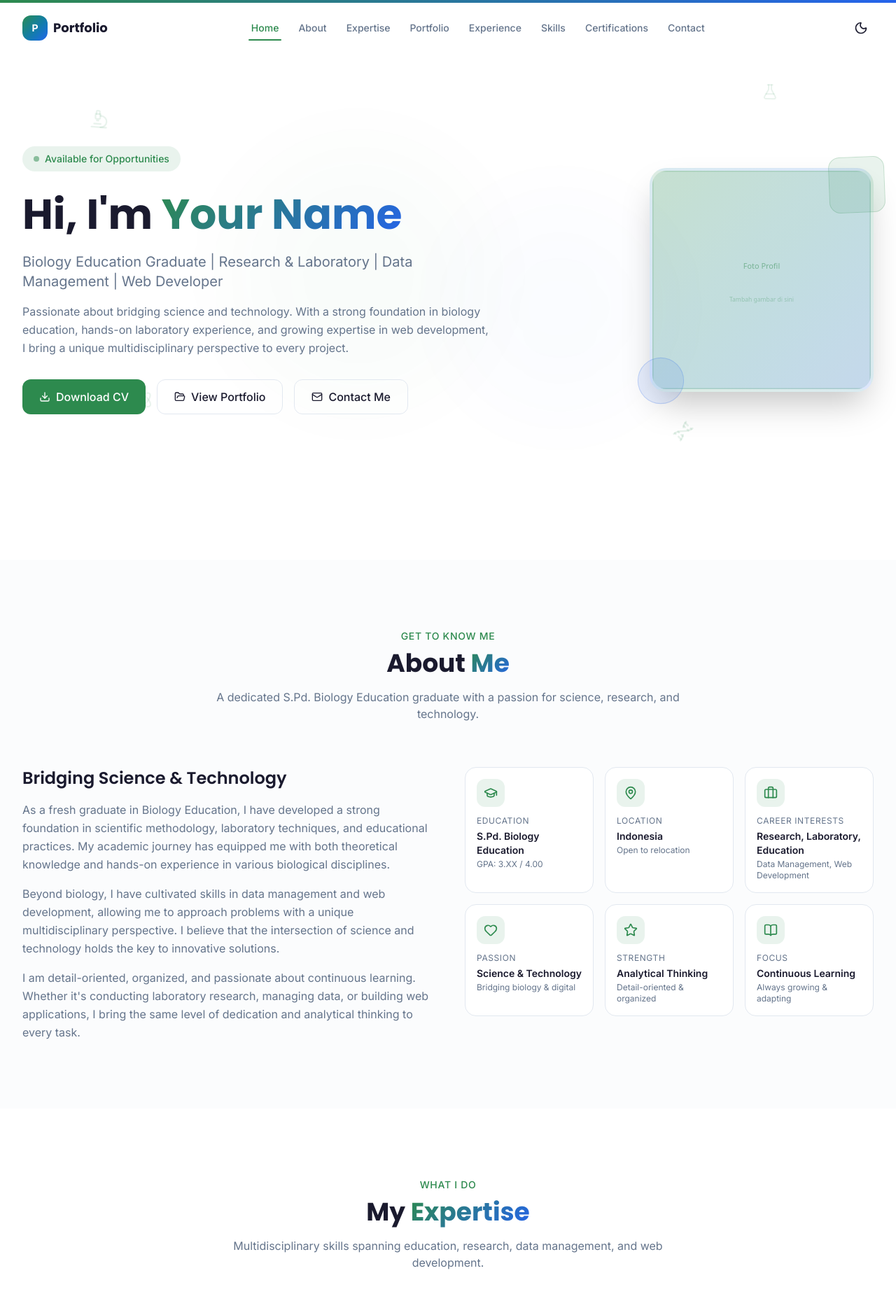
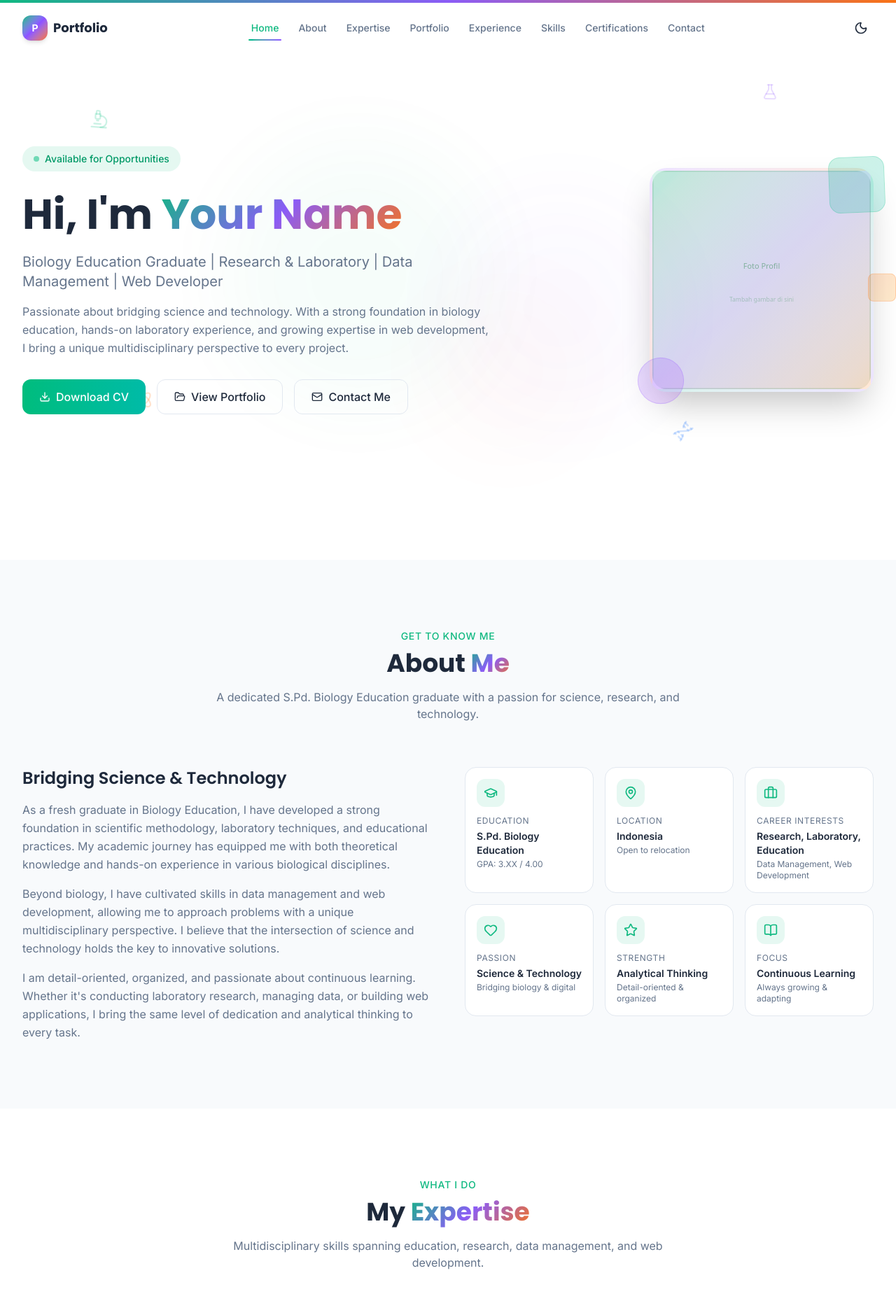
Before and after one commit to eronmen20/Portfolio, a Next.js app: page / in a window 1280 px wide. Shown: the top 1879 px of the page at 70% size. Built offline with nearby package versions, Linux system fonts and the light colour scheme.

Commit message:
style: colorful minimal palette - emerald/violet/orange gradients across all components

```diff
--- a/src/app/globals.css
+++ b/src/app/globals.css
@@ -2,39 +2,43 @@
 
 :root {
   --background: #ffffff;
-  --foreground: #1a1a2e;
-  --primary: #2d8a4e;
-  --primary-light: #4ade80;
-  --primary-dark: #166534;
-  --accent: #2563eb;
-  --accent-light: #60a5fa;
-  --accent-dark: #1d4ed8;
-  --muted: #f8fafc;
+  --foreground: #1e293b;
+  --primary: #10b981;
+  --primary-light: #34d399;
+  --primary-dark: #059669;
+  --accent: #8b5cf6;
+  --accent-light: #a78bfa;
+  --accent-dark: #7c3aed;
+  --secondary: #f97316;
+  --secondary-light: #fb923c;
+  --muted: #f1f5f9;
   --muted-foreground: #64748b;
   --card: #ffffff;
-  --card-foreground: #1a1a2e;
+  --card-foreground: #1e293b;
   --border: #e2e8f0;
-  --ring: #2d8a4e;
-  --glass: rgba(255, 255, 255, 0.7);
-  --glass-border: rgba(255, 255, 255, 0.3);
+  --ring: #10b981;
+  --glass: rgba(255, 255, 255, 0.8);
+  --glass-border: rgba(255, 255, 255, 0.4);
 }
 
 .dark {
   --background: #0f172a;
   --foreground: #f1f5f9;
-  --primary: #4ade80;
-  --primary-light: #86efac;
-  --primary-dark: #22c55e;
-  --accent: #60a5fa;
-  --accent-light: #93c5fd;
-  --accent-dark: #3b82f6;
+  --primary: #34d399;
+  --primary-light: #6ee7b7;
+  --primary-dark: #10b981;
+  --accent: #a78bfa;
+  --accent-light: #c4b5fd;
+  --accent-dark: #8b5cf6;
+  --secondary: #fb923c;
+  --secondary-light: #fdba74;
   --muted: #1e293b;
   --muted-foreground: #94a3b8;
   --card: #1e293b;
   --card-foreground: #f1f5f9;
   --border: #334155;
-  --ring: #4ade80;
-  --glass: rgba(15, 23, 42, 0.7);
+  --ring: #34d399;
+  --glass: rgba(15, 23, 42, 0.8);
   --glass-border: rgba(51, 65, 85, 0.5);
 }
 
@@ -47,6 +51,8 @@
   --color-accent: var(--accent);
   --color-accent-light: var(--accent-light);
   --color-accent-dark: var(--accent-dark);
+  --color-secondary: var(--secondary);
+  --color-secondary-light: var(--secondary-light);
   --color-muted: var(--muted);
   --color-muted-foreground: var(--muted-foreground);
   --color-card: var(--card);
@@ -75,7 +81,7 @@ h1, h2, h3, h4, h5, h6 {
 }
 
 ::selection {
-  background: var(--primary);
+  background: var(--accent);
   color: white;
 }
 
@@ -89,12 +95,12 @@ h1, h2, h3, h4, h5, h6 {
 }
 
 ::-webkit-scrollbar-thumb {
-  background: var(--primary);
+  background: linear-gradient(180deg, var(--primary), var(--accent));
   border-radius: 4px;
 }
 
 ::-webkit-scrollbar-thumb:hover {
-  background: var(--primary-dark);
+  background: linear-gradient(180deg, var(--primary-dark), var(--accent-dark));
 }
 
 /* Glassmorphism utility */
@@ -105,9 +111,9 @@ h1, h2, h3, h4, h5, h6 {
   border: 1px solid var(--glass-border);
 }
 
-/* Gradient text */
+/* Gradient text - colorful */
 .gradient-text {
-  background: linear-gradient(135deg, var(--primary), var(--accent));
+  background: linear-gradient(135deg, var(--primary), var(--accent), var(--secondary));
   -webkit-background-clip: text;
   -webkit-text-fill-color: transparent;
   background-clip: text;
--- a/src/components/BackToTop.tsx
+++ b/src/components/BackToTop.tsx
@@ -27,7 +27,7 @@ export default function BackToTop() {
           animate={{ opacity: 1, scale: 1 }}
           exit={{ opacity: 0, scale: 0.5 }}
           onClick={scrollToTop}
-          className="fixed bottom-8 right-8 z-50 p-3 rounded-full bg-primary text-white shadow-lg hover:shadow-xl transition-shadow cursor-pointer"
+          className="fixed bottom-8 right-8 z-50 p-3 rounded-full bg-gradient-to-br from-emerald-500 via-violet-500 to-orange-500 text-white shadow-lg hover:shadow-xl transition-shadow cursor-pointer"
           whileHover={{ y: -3 }}
           whileTap={{ scale: 0.9 }}
           aria-label="Back to top"
--- a/src/components/Expertise.tsx
+++ b/src/components/Expertise.tsx
@@ -12,17 +12,24 @@ const iconMap: Record<string, React.ElementType> = {
 };
 
 const colorMap: Record<string, string> = {
-  Education: "from-green-500 to-emerald-600",
-  "Research & Laboratory": "from-blue-500 to-cyan-600",
-  "Data Management": "from-purple-500 to-violet-600",
-  "Web Development": "from-orange-500 to-amber-600",
+  Education: "from-emerald-500 to-teal-500",
+  "Research & Laboratory": "from-blue-500 to-cyan-500",
+  "Data Management": "from-violet-500 to-purple-500",
+  "Web Development": "from-orange-500 to-amber-500",
 };
 
 const bgMap: Record<string, string> = {
-  Education: "bg-green-50 dark:bg-green-950/30",
+  Education: "bg-emerald-50 dark:bg-emerald-950/30",
   "Research & Laboratory": "bg-blue-50 dark:bg-blue-950/30",
-  "Data Management": "bg-purple-50 dark:bg-purple-950/30",
+  "Data Management": "bg-violet-50 dark:bg-violet-950/30",
   "Web Development": "bg-orange-50 dark:bg-orange-950/30",
+};
+
+const borderMap: Record<string, string> = {
+  Education: "hover:border-emerald-400/40",
+  "Research & Laboratory": "hover:border-blue-400/40",
+  "Data Management": "hover:border-violet-400/40",
+  "Web Development": "hover:border-orange-400/40",
 };
 
 export default function Expertise() {
@@ -55,6 +62,7 @@ export default function Expertise() {
             const Icon = iconMap[item.title] || Code;
             const color = colorMap[item.title] || "from-gray-500 to-gray-600";
             const bg = bgMap[item.title] || "bg-gray-50 dark:bg-gray-950/30";
+            const borderHover = borderMap[item.title] || "hover:border-gray-400/40";
 
             return (
               <motion.div
@@ -63,18 +71,18 @@ export default function Expertise() {
                 whileInView={{ opacity: 1, y: 0 }}
                 viewport={{ once: true }}
                 transition={{ delay: i * 0.15, duration: 0.5 }}
-                className="group relative p-6 rounded-2xl bg-card border border-border hover:border-primary/30 hover:shadow-xl transition-all duration-300 overflow-hidden"
+                className={`group relative p-6 rounded-2xl bg-card border border-border ${borderHover} hover:shadow-xl transition-all duration-300 overflow-hidden`}
               >
-                {/* Gradient accent */}
+                {/* Colorful top accent bar - always visible */}
                 <div
-                  className={`absolute top-0 left-0 right-0 h-1 bg-gradient-to-r ${color} opacity-0 group-hover:opacity-100 transition-opacity`}
+                  className={`absolute top-0 left-0 right-0 h-1 bg-gradient-to-r ${color}`}
                 />
 
                 <div className="flex items-start gap-4">
                   <div
-                    className={`flex-shrink-0 w-14 h-14 rounded-2xl ${bg} flex items-center justify-center group-hover:scale-110 transition-transform`}
+                    className={`flex-shrink-0 w-14 h-14 rounded-2xl bg-gradient-to-br ${color} flex items-center justify-center group-hover:scale-110 transition-transform shadow-md`}
                   >
-                    <Icon className="w-7 h-7 text-primary" />
+                    <Icon className="w-7 h-7 text-white" />
                   </div>
 
                   <div className="flex-1 min-w-0">
@@ -90,7 +98,7 @@ export default function Expertise() {
                       {item.skills.map((skill) => (
                         <span
                           key={skill}
-                          className="px-3 py-1 text-xs font-medium rounded-full bg-muted text-muted-foreground border border-border hover:border-primary/30 hover:text-primary transition-colors"
+                          className={`px-3 py-1 text-xs font-medium rounded-full ${bg} text-foreground border border-border transition-colors`}
                         >
                           {skill}
                         </span>
--- a/src/components/Footer.tsx
+++ b/src/components/Footer.tsx
@@ -48,12 +48,11 @@ export default function Footer() {
   return (
     <footer className="relative bg-card border-t border-border">
       <div className="max-w-7xl mx-auto px-4 sm:px-6 lg:px-8">
-        {/* Main Footer */}
         <div className="py-12 grid md:grid-cols-3 gap-8">
           {/* Brand */}
           <div>
             <div className="flex items-center gap-2 mb-4">
-              <div className="w-9 h-9 rounded-xl bg-gradient-to-br from-primary to-accent flex items-center justify-center">
+              <div className="w-9 h-9 rounded-xl bg-gradient-to-br from-emerald-500 via-violet-500 to-orange-500 flex items-center justify-center shadow-md">
                 <span className="text-white font-bold text-sm">P</span>
               </div>
               <span className="font-heading font-bold text-lg">Portfolio</span>
@@ -63,7 +62,6 @@ export default function Footer() {
               technology. Open to new opportunities and collaborations.
             </p>
 
-            {/* Social Icons */}
             <div className="flex gap-3">
               {socialLinks.map((social) => (
                 <a
@@ -108,7 +106,6 @@ export default function Footer() {
           </div>
         </div>
 
-        {/* Copyright */}
         <div className="py-6 border-t border-border flex flex-col sm:flex-row items-center justify-between gap-4">
           <p className="text-sm text-muted-foreground">
             &copy; {new Date().getFullYear()} Portfolio. All rights reserved.
--- a/src/components/Hero.tsx
+++ b/src/components/Hero.tsx
@@ -5,10 +5,10 @@ import { Download, FolderOpen, Mail, Microscope, FlaskConical, Dna, Atom } from
 import profile from "@/data/profile.json";
 
 const floatingIcons = [
-  { Icon: Microscope, x: "10%", y: "20%", delay: 0, size: 28 },
-  { Icon: FlaskConical, x: "85%", y: "15%", delay: 0.5, size: 24 },
-  { Icon: Dna, x: "75%", y: "75%", delay: 1, size: 32 },
-  { Icon: Atom, x: "15%", y: "70%", delay: 1.5, size: 26 },
+  { Icon: Microscope, x: "10%", y: "20%", delay: 0, size: 28, color: "text-emerald-500/20" },
+  { Icon: FlaskConical, x: "85%", y: "15%", delay: 0.5, size: 24, color: "text-violet-500/20" },
+  { Icon: Dna, x: "75%", y: "75%", delay: 1, size: 32, color: "text-blue-500/20" },
+  { Icon: Atom, x: "15%", y: "70%", delay: 1.5, size: 26, color: "text-orange-500/20" },
 ];
 
 export default function Hero() {
@@ -19,10 +19,10 @@ export default function Hero() {
     >
       {/* Animated background elements */}
       <div className="absolute inset-0 overflow-hidden pointer-events-none">
-        {floatingIcons.map(({ Icon, x, y, delay, size }, i) => (
+        {floatingIcons.map(({ Icon, x, y, delay, size, color }, i) => (
           <motion.div
             key={i}
-            className="absolute text-primary/10 dark:text-primary/5"
+            className={`absolute ${color}`}
             style={{ left: x, top: y }}
             animate={{
               y: [0, -20, 0],
@@ -39,9 +39,10 @@ export default function Hero() {
           </motion.div>
         ))}
 
-        {/* Gradient orbs */}
-        <div className="absolute top-1/4 left-1/4 w-96 h-96 bg-primary/5 rounded-full blur-3xl animate-pulse-slow" />
-        <div className="absolute bottom-1/4 right-1/4 w-80 h-80 bg-accent/5 rounded-full blur-3xl animate-pulse-slow" style={{ animationDelay: "2s" }} />
+        {/* Colorful gradient orbs */}
+        <div className="absolute top-1/4 left-1/4 w-96 h-96 bg-emerald-500/8 rounded-full blur-3xl animate-pulse-slow" />
+        <div className="absolute bottom-1/4 right-1/4 w-80 h-80 bg-violet-500/8 rounded-full blur-3xl animate-pulse-slow" style={{ animationDelay: "2s" }} />
+        <div className="absolute top-1/2 right-1/3 w-64 h-64 bg-orange-500/5 rounded-full blur-3xl animate-pulse-slow" style={{ animationDelay: "4s" }} />
       </div>
 
       <div className="relative max-w-7xl mx-auto px-4 sm:px-6 lg:px-8 w-full">
@@ -57,9 +58,9 @@ export default function Hero() {
               initial={{ opacity: 0, y: 20 }}
               animate={{ opacity: 1, y: 0 }}
               transition={{ delay: 0.2 }}
-              className="inline-flex items-center gap-2 px-4 py-2 rounded-full bg-primary/10 text-primary text-sm font-medium mb-6"
+              className="inline-flex items-center gap-2 px-4 py-2 rounded-full bg-emerald-500/10 text-emerald-600 dark:text-emerald-400 text-sm font-medium mb-6"
             >
-              <span className="w-2 h-2 rounded-full bg-primary animate-pulse" />
+              <span className="w-2 h-2 rounded-full bg-emerald-500 animate-pulse" />
               {profile.status}
             </motion.div>
 
@@ -97,25 +98,24 @@ export default function Hero() {
               transition={{ delay: 0.6 }}
               className="flex flex-col sm:flex-row gap-4 justify-center lg:justify-start"
             >
-              {/* Download CV - langsung download PDF */}
               <a
                 href={profile.cvFile}
                 download
-                className="inline-flex items-center justify-center gap-2 px-6 py-3 rounded-xl bg-primary text-white font-medium hover:shadow-lg transition-all hover:-translate-y-0.5"
+                className="inline-flex items-center justify-center gap-2 px-6 py-3 rounded-xl bg-gradient-to-r from-emerald-500 to-teal-500 text-white font-medium hover:shadow-lg hover:shadow-emerald-500/25 transition-all hover:-translate-y-0.5"
               >
                 <Download className="w-4 h-4" />
                 Download CV
               </a>
               <a
                 href="#portfolio"
-                className="inline-flex items-center justify-center gap-2 px-6 py-3 rounded-xl border border-border text-foreground font-medium hover:bg-muted transition-all hover:-translate-y-0.5"
+                className="inline-flex items-center justify-center gap-2 px-6 py-3 rounded-xl border border-border text-foreground font-medium hover:bg-muted hover:border-violet-300 dark:hover:border-violet-700 transition-all hover:-translate-y-0.5"
               >
                 <FolderOpen className="w-4 h-4" />
                 View Portfolio
               </a>
               <a
                 href="#contact"
-                className="inline-flex items-center justify-center gap-2 px-6 py-3 rounded-xl border border-border text-foreground font-medium hover:bg-muted transition-all hover:-translate-y-0.5"
+                className="inline-flex items-center justify-center gap-2 px-6 py-3 rounded-xl border border-border text-foreground font-medium hover:bg-muted hover:border-orange-300 dark:hover:border-orange-700 transition-all hover:-translate-y-0.5"
               >
                 <Mail className="w-4 h-4" />
                 Contact Me
@@ -131,14 +131,13 @@ export default function Hero() {
             className="flex-shrink-0"
           >
             <div className="relative">
-              <div className="w-64 h-64 sm:w-80 sm:h-80 rounded-3xl bg-gradient-to-br from-primary/20 to-accent/20 flex items-center justify-center overflow-hidden border-4 border-white/20 shadow-2xl">
+              <div className="w-64 h-64 sm:w-80 sm:h-80 rounded-3xl bg-gradient-to-br from-emerald-500/20 via-violet-500/20 to-orange-500/20 flex items-center justify-center overflow-hidden border-4 border-white/20 shadow-2xl">
                 {/* eslint-disable-next-line @next/next/no-img-element */}
                 <img
                   src={profile.photo}
                   alt={profile.name}
                   className="w-full h-full object-cover"
                   onError={(e) => {
-                    // Fallback kalau gambar tidak ada
                     const target = e.target as HTMLImageElement;
                     target.style.display = "none";
                     const parent = target.parentElement;
@@ -146,10 +145,10 @@ export default function Hero() {
                       const fallback = document.createElement("div");
                       fallback.className = "fallback text-center p-8";
                       fallback.innerHTML = `
-                        <div style="width:96px;height:96px;margin:0 auto 16px;border-radius:50%;background:rgba(45,138,78,0.2);display:flex;align-items:center;justify-content:center">
+                        <div style="width:96px;height:96px;margin:0 auto 16px;border-radius:50%;background:linear-gradient(135deg,rgba(16,185,129,0.2),rgba(139,92,246,0.2));display:flex;align-items:center;justify-content:center">
                           <svg xmlns="http://www.w3.org/2000/svg" width="48" height="48" viewBox="0 0 24 24" fill="none" stroke="currentColor" stroke-width="2" stroke-linecap="round" stroke-linejoin="round" style="color:var(--primary)"><path d="M6 19h4"/><path d="M10 19h4"/><path d="M14 19h4"/><path d="M18 19h2"/><path d="M6 6h4"/><path d="M10 6h4"/><path d="M14 6h4"/><path d="M18 6h2"/><path d="M8 6V4"/><path d="M16 6V4"/><path d="M8 6v6"/><path d="M16 6v6"/></svg>
                         </div>
-                        <p style="font-size:14px;color:var(--muted-foreground)">Tambah foto di<br/><strong>public/images/profile.jpg</strong></p>
+                        <p style="font-size:14px;color:var(--muted-foreground)">Tambah foto di<br/><strong>public/images/profile.svg</strong></p>
                       `;
                       parent.appendChild(fallback);
                     }
@@ -157,16 +156,21 @@ export default function Hero() {
                 />
               </div>
 
-              {/* Decorative elements */}
+              {/* Colorful decorative elements */}
               <motion.div
-                className="absolute -top-4 -right-4 w-20 h-20 rounded-2xl bg-primary/10 border border-primary/20"
+                className="absolute -top-4 -right-4 w-20 h-20 rounded-2xl bg-gradient-to-br from-emerald-500/20 to-teal-500/20 border border-emerald-500/20"
                 animate={{ rotate: [0, 10, -10, 0] }}
                 transition={{ duration: 8, repeat: Infinity }}
               />
               <motion.div
-                className="absolute -bottom-4 -left-4 w-16 h-16 rounded-full bg-accent/10 border border-accent/20"
+                className="absolute -bottom-4 -left-4 w-16 h-16 rounded-full bg-gradient-to-br from-violet-500/20 to-purple-500/20 border border-violet-500/20"
                 animate={{ scale: [1, 1.1, 1] }}
                 transition={{ duration: 4, repeat: Infinity }}
+              />
+              <motion.div
+                className="absolute top-1/2 -right-8 w-10 h-10 rounded-lg bg-gradient-to-br from-orange-500/20 to-amber-500/20 border border-orange-500/20"
+                animate={{ y: [0, -10, 0] }}
+                transition={{ duration: 5, repeat: Infinity }}
               />
             </div>
           </motion.div>
--- a/src/components/Navbar.tsx
+++ b/src/components/Navbar.tsx
@@ -27,7 +27,6 @@ export default function Navbar() {
     const handleScroll = () => {
       setScrolled(window.scrollY > 50);
 
-      // Track active section
       const sections = navLinks.map((l) => l.href.slice(1));
       for (const id of [...sections].reverse()) {
         const el = document.getElementById(id);
@@ -60,14 +59,12 @@ export default function Navbar() {
         transition={{ duration: 0.5 }}
         className={cn(
           "fixed top-0 left-0 right-0 z-50 transition-all duration-300",
-          scrolled
-            ? "glass shadow-lg"
-            : "bg-transparent"
+          scrolled ? "glass shadow-lg" : "bg-transparent"
         )}
       >
         <div className="max-w-7xl mx-auto px-4 sm:px-6 lg:px-8">
           <div className="flex items-center justify-between h-16 md:h-20">
-            {/* Logo */}
+            {/* Logo - colorful gradient */}
             <a
               href="#home"
               onClick={(e) => {
@@ -76,12 +73,10 @@ export default function Navbar() {
               }}
               className="flex items-center gap-2"
             >
-              <div className="w-9 h-9 rounded-xl bg-gradient-to-br from-primary to-accent flex items-center justify-center">
+              <div className="w-9 h-9 rounded-xl bg-gradient-to-br from-emerald-500 via-violet-500 to-orange-500 flex items-center justify-center shadow-md">
                 <span className="text-white font-bold text-sm">P</span>
               </div>
-              <span className="font-heading font-bold text-lg">
-                Portfolio
-              </span>
+              <span className="font-heading font-bold text-lg">Portfolio</span>
             </a>
 
             {/* Desktop Nav */}
@@ -105,7 +100,7 @@ export default function Navbar() {
                   {activeSection === link.href.slice(1) && (
                     <motion.div
                       layoutId="activeNav"
-                      className="absolute bottom-0 left-2 right-2 h-0.5 bg-primary rounded-full"
+                      className="absolute bottom-0 left-2 right-2 h-0.5 bg-gradient-to-r from-emerald-500 to-violet-500 rounded-full"
                     />
                   )}
                 </a>
@@ -114,7 +109,6 @@ export default function Navbar() {
 
             {/* Right side */}
             <div className="flex items-center gap-2">
-              {/* Theme Toggle */}
               <button
                 onClick={toggleTheme}
                 className="p-2 rounded-lg hover:bg-muted transition-colors cursor-pointer"
@@ -127,7 +121,6 @@ export default function Navbar() {
                 )}
               </button>
 
-              {/* Mobile Menu Button */}
               <button
                 onClick={() => setMobileOpen(!mobileOpen)}
                 className="lg:hidden p-2 rounded-lg hover:bg-muted transition-colors cursor-pointer"
--- a/src/components/ScrollProgress.tsx
+++ b/src/components/ScrollProgress.tsx
@@ -15,7 +15,7 @@ export default function ScrollProgress() {
       className="fixed top-0 left-0 right-0 h-1 z-[100] origin-left"
       style={{
         scaleX,
-        background: "linear-gradient(90deg, var(--primary), var(--accent))",
+        background: "linear-gradient(90deg, #10b981, #8b5cf6, #f97316)",
       }}
     />
   );
--- a/src/components/Skills.tsx
+++ b/src/components/Skills.tsx
@@ -13,11 +13,19 @@ const iconMap: Record<string, React.ElementType> = {
 };
 
 const colorMap: Record<string, string> = {
-  "Laboratory Skills": "from-blue-500 to-cyan-500",
-  "Research Skills": "from-green-500 to-emerald-500",
-  "Data Management": "from-purple-500 to-violet-500",
-  "Web Development": "from-orange-500 to-amber-500",
-  "Soft Skills": "from-pink-500 to-rose-500",
+  "Laboratory Skills": "from-blue-500 to-cyan-400",
+  "Research Skills": "from-emerald-500 to-teal-400",
+  "Data Management": "from-violet-500 to-purple-400",
+  "Web Development": "from-orange-500 to-amber-400",
+  "Soft Skills": "from-pink-500 to-rose-400",
+};
+
+const chipColorMap: Record<string, string> = {
+  "Laboratory Skills": "bg-blue-50 dark:bg-blue-950/30 border-blue-200 dark:border-blue-800/30",
+  "Research Skills": "bg-emerald-50 dark:bg-emerald-950/30 border-emerald-200 dark:border-emerald-800/30",
+  "Data Management": "bg-violet-50 dark:bg-violet-950/30 border-violet-200 dark:border-violet-800/30",
+  "Web Development": "bg-orange-50 dark:bg-orange-950/30 border-orange-200 dark:border-orange-800/30",
+  "Soft Skills": "bg-pink-50 dark:bg-pink-950/30 border-pink-200 dark:border-pink-800/30",
 };
 
 export default function Skills() {
@@ -50,6 +58,7 @@ export default function Skills() {
           {data.categories.map((cat, i) => {
             const Icon = iconMap[cat.title] || Code;
             const color = colorMap[cat.title] || "from-gray-500 to-gray-600";
+            const chipColor = chipColorMap[cat.title] || "bg-gray-50 dark:bg-gray-950/30";
 
             return (
               <motion.div
@@ -62,7 +71,7 @@ export default function Skills() {
               >
                 <div className="flex items-center gap-3 mb-5">
                   <div
-                    className={`w-11 h-11 rounded-xl bg-gradient-to-br ${color} flex items-center justify-center group-hover:scale-110 transition-transform`}
+                    className={`w-11 h-11 rounded-xl bg-gradient-to-br ${color} flex items-center justify-center group-hover:scale-110 transition-transform shadow-md`}
                   >
                     <Icon className="w-5 h-5 text-white" />
                   </div>
@@ -71,7 +80,7 @@ export default function Skills() {
                   </h3>
                 </div>
 
-                {/* Skill Chips */}
+                {/* Skill Chips with color */}
                 <div className="flex flex-wrap gap-2">
                   {cat.skills.map((skill, j) => (
                     <motion.span
@@ -80,7 +89,7 @@ export default function Skills() {
                       whileInView={{ opacity: 1, scale: 1 }}
                       viewport={{ once: true }}
                       transition={{ delay: i * 0.1 + j * 0.05 }}
-                      className="px-3 py-1.5 text-sm rounded-full bg-muted text-foreground border border-border font-medium hover:border-primary/40 hover:bg-primary/5 hover:text-primary transition-all cursor-default"
+                      className={`px-3 py-1.5 text-sm rounded-full ${chipColor} text-foreground font-medium transition-all cursor-default`}
                     >
                       {skill}
                     </motion.span>
```
Also changed, not shown: src/components/Certifications.tsx (+24 -10 lines), src/components/LoadingScreen.tsx (+11 -7 lines).
